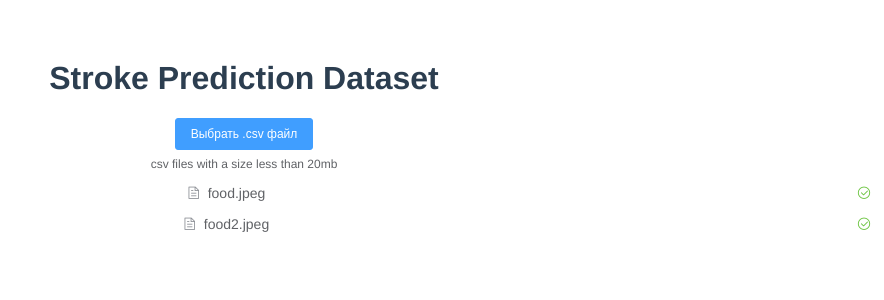
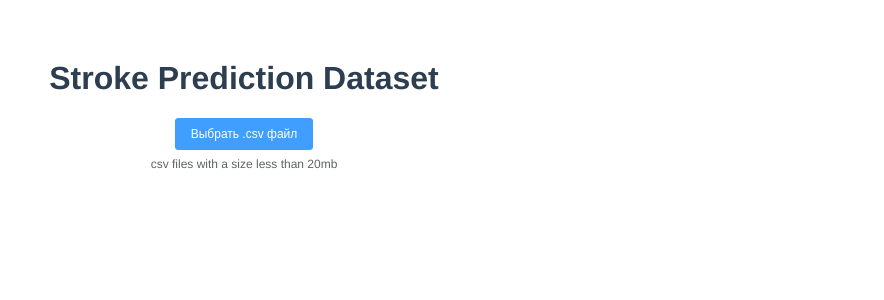
Before and after one commit to shamil8/web-visualize, a Vue app: page / in a window 1280 px wide. Shown: the top 300 px of the page, without its empty margins (396-1280 px from the left). Built offline with nearby package versions, Linux system fonts and the light colour scheme.

Commit message:
Changed uploadFile/vue

```diff
--- a/src/components/UploadFile.vue
+++ b/src/components/UploadFile.vue
@@ -1,16 +1,15 @@
 <template>
   <el-upload
-      class="upload-demo"
-      action="https://jsonplaceholder.typicode.com/posts/"
-      :on-preview="handlePreview"
+      action="https://adab.tj/udate/"
+      :on-change="handleChange"
       :on-remove="handleRemove"
       :before-remove="beforeRemove"
-      multiple
-      :limit="3"
-      :on-exceed="handleExceed"
-      :file-list="fileList">
-    <el-button size="small" type="primary">Выбрать .csv файл</el-button>
-    <div slot="tip" class="el-upload__tip">csv files with a size less than 20mb</div>
+      :auto-upload="false"
+  >
+    <template v-if="!isChose">
+      <el-button size="small" type="primary">Выбрать .csv файл</el-button>
+      <div slot="tip" class="el-upload__tip">csv files with a size less than 20mb</div>
+    </template>
   </el-upload>
 </template>
 
@@ -19,31 +18,23 @@ export default {
   name: 'UploadFile.vue',
   data() {
     return {
-      fileList: [
-        {
-            name: 'food.jpeg',
-            url: 'https://fuss10.elemecdn.com/3/63/4e7f3a15429bfda99bce42a18cdd1jpeg.jpeg?imageMogr2/thumbnail/360x360/format/webp/quality/100'
-        },
-        {
-          name: 'food2.jpeg',
-          url: 'https://fuss10.elemecdn.com/3/63/4e7f3a15429bfda99bce42a18cdd1jpeg.jpeg?imageMogr2/thumbnail/360x360/format/webp/quality/100'
-        }
-      ]
+      isChose: false
     }
   },
   methods: {
     handleRemove(file, fileList) {
-      console.log('Shamil Alizode')
+      console.log('Removing a file...')
       console.log(file, fileList)
+      this.isChose = false
     },
-    handlePreview(file) {
-      console.log(file)
-    },
-    handleExceed(files, fileList) {
-      this.$message.warning(`The limit is 3, you selected ${files.length} files this time, add up to ${files.length + fileList.length} totally`)
+    handleChange(file, uploadFiles) {
+      this.isChose = true
+      console.log('Choose file', file)
+      console.log('uploadFiles', uploadFiles)
+
     },
     beforeRemove(file) {
-      return this.$confirm(`Cancel the transfert of ${ file.name } ?`)
+      return this.$confirm(`Удалить файл ${ file.name } ?`)
     }
   }
 }
```
